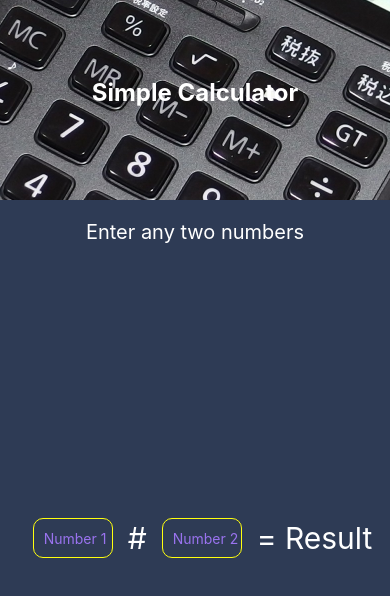
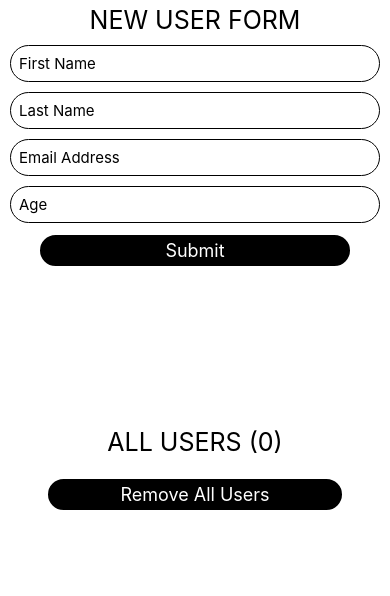
Before and after one commit to ragenmah/react-native-practice, a React Native app: screen / in a window 390 px wide. Shown: the top 596 px of the page. Built offline with nearby package versions, Linux system fonts and the light colour scheme.

Commit message:
made custom scroll view and flatList

```diff
--- a/App.js
+++ b/App.js
@@ -1,10 +1,10 @@
 import React from 'react';
+
 import Calculator from './src/Calculator';
+import ScrollViewApp from './src/ScrollViewApp';
 
 const App = () => {
-  return (
-    <Calculator/>
-  );
+  return <ScrollViewApp />;
 };
 
 export default App;
--- /dev/null
+++ b/src/ScrollViewApp.js
@@ -0,0 +1,14 @@
+import React from 'react';
+import {View} from 'react-native';
+
+import {CustomScrollView, CustomFlatList} from './components/index';
+import {CommonStyles} from './constants/index';
+
+const ScrollViewApp = () => {
+
+  return (
+      <CustomScrollView />
+  );
+};
+
+export default ScrollViewApp;
--- /dev/null
+++ b/src/components/CustomFlatList.js
@@ -0,0 +1,127 @@
+import React from 'react';
+import {useState, useEffect} from 'react';
+import {StyleSheet, View, FlatList, Text, Image} from 'react-native';
+
+import CustomButton from './CustomButton';
+import {CommonStyles, Images} from '../constants';
+
+const CustomFlatList = ({formPData}) => {
+  const [users, setUsers] = useState([
+    // {
+    //   firstName: formPData.firstName,
+    //   lastName: formPData.firstName,
+    //   email: 'sodip@gmail.com',
+    //   age: '22',
+    // },
+    // {
+    //   firstName: 'John',
+    //   lastName: 'Doe',
+    //   email: 'example@email.com',
+    //   age: '22',
+    // },
+    // {
+    //   firstName: 'Jane',
+    //   lastName: 'Doe',
+    //   email: 'example@email.com',
+    //   age: '22',
+    // },
+  ]);
+
+  const clearAllUsers = () => {
+
+
+    setUsers([]);
+  };
+
+
+  console.log('Form P ', formPData);
+
+  formPData.length != 0
+    ? // ? console.log('HELLO')
+      // : console.log('null');
+      // setUsers(previousValue => [
+      //   ...previousValue,
+      //   {
+      //     firstName: formPData.firstName,
+      //     lastName: formPData.firstName,
+      //     email: 'sodip@gmail.com',
+      //     age: '22',
+      //   },
+      //   users.push(formPData)
+      // ])
+
+      // setUsers(previousValue=>({...previousValue,formPData}))
+      users.push(previousValue=>({...previousValue,formPData}))
+    : console.log('null');
+
+  // console.log('Form users push', users);
+  const renderItem = ({item}) => {
+    return (
+      <View style={[STYLE.listItem, CommonStyles.flexRow]}>
+        <Image source={Images.userImage} style={STYLE.userImage} />
+
+        <View style={CommonStyles.p10}>
+          <Text style={STYLE.text}>
+            Name: {item?.firstName} {item?.lastName}
+          </Text>
+
+          <Text style={STYLE.text}>Age: {item?.age}</Text>
+
+          <Text style={STYLE.text}>Email: {item?.email}</Text>
+        </View>
+      </View>
+    );
+  };
+
+  const ListHeader = () => {
+    return (
+      <Text
+        style={CommonStyles.headerText}>{`ALL USERS (${users?.length})`}</Text>
+    );
+  };
+
+  const ListFooter = () => {
+    return (
+      <View style={STYLE.btnStyle}>
+        <CustomButton onPress={clearAllUsers} title="Remove All Users" />
+      </View>
+    );
+  };
+
+  return (
+    <FlatList
+      data={users}
+      style={[CommonStyles.dFlex]}
+      // horizontal
+      keyExtractor={(_, index) => index.toString()}
+      renderItem={renderItem}
+      ListHeaderComponent={ListHeader}
+      ListFooterComponent={ListFooter}
+    />
+  );
+};
+
+const STYLE = StyleSheet.create({
+  text: {
+    fontSize: 16,
+    color: 'purple',
+  },
+  listItem: {
+    borderBottomWidth: 1,
+    padding: 5,
+    borderBottomColor: 'purple',
+  },
+  userImage: {
+    height: 50,
+    width: 50,
+    borderRadius: 100,
+    alignSelf: 'center',
+  },
+  btnStyle: {
+    flex: 1,
+    alignItems: 'center',
+    padding: 10,
+  },
+});
+
+export default CustomFlatList;
--- /dev/null
+++ b/src/components/CustomScrollView.js
@@ -0,0 +1,91 @@
+import React, {useState} from 'react';
+import {Text, TextInput, View, ScrollView, Alert} from 'react-native';
+
+import {CustomButton, CustomFlatList} from '.';
+import {CommonStyles} from '../constants/index';
+
+const CustomScrollView = () => {
+  const [firstName, setFirstName] = useState('');
+  const [lastName, setLastName] = useState('');
+  const [email, setEmail] = useState('');
+  const [age, setAge] = useState('');
+  // var firstName,
+  //   lastName,
+  //   email,
+  //   age = '';
+  const [formData, setFormData] = useState('');
+  return (
+    <View style={CommonStyles.displayColumn}>
+      <ScrollView style={CommonStyles.dFlex}>
+        <View style={CommonStyles.dCenter}>
+          <Text style={CommonStyles.headerText}>NEW USER FORM</Text>
+
+          <TextInput
+            placeholder="First Name"
+            style={CommonStyles.input}
+            onChangeText={text => {
+              setFirstName(text);
+            }}
+            value={firstName}
+          />
+
+          <TextInput
+            placeholder="Last Name"
+            style={CommonStyles.input}
+            onChangeText={text => {
+              setLastName(text);
+            }}
+            value={lastName}
+          />
+
+          <TextInput
+            placeholder="Email Address"
+            keyboardType="email-address"
+            style={CommonStyles.input}
+            onChangeText={text => {
+              setEmail(text);
+            }}
+            value={email}
+          />
+
+          <TextInput
+            placeholder="Age"
+            keyboardType="numeric"
+            style={CommonStyles.input}
+            onChangeText={text => {
+              setAge(text);
+            }}
+            value={age}
+          />
+
+          <CustomButton
+            onPress={() => {
+              if (firstName != '' && lastName != '' && email != '' && age != '')
+                setFormData({
+                  firstName: firstName,
+                  lastName: lastName,
+                  email: email,
+                  age: age,
+                });
+              else {
+                Alert.alert('All fields are required');
+              }
+              // clearFormInputs
+              setFirstName('');
+              setLastName('');
+              setEmail('');
+              setAge('');
+
+              // console.log("hello", formData)
+            }}
+            title="Submit"
+          />
+        </View>
+      </ScrollView>
+
+      <CustomFlatList formPData={formData} />
+    </View>
+  );
+};
+
+export default CustomScrollView;
--- a/src/components/index.js
+++ b/src/components/index.js
@@ -1,3 +1,5 @@
-import CustomButton from "./CustomButton";
+import CustomButton from './CustomButton';
+import CustomScrollView from './CustomScrollView';
+import CustomFlatList from './CustomFlatList';
 
-export {CustomButton}
+export {CustomButton, CustomScrollView, CustomFlatList};
--- a/src/constants/CommonStyles.js
+++ b/src/constants/CommonStyles.js
@@ -3,6 +3,9 @@ import {StyleSheet} from 'react-native';
 const CommonStyles = StyleSheet.create({
   dFlex: {
     flex: 1,
+  },
+  dCenter: {
+    alignItems: 'center',
   },
   flexRow: {
     flexDirection: 'row',
@@ -20,5 +23,24 @@ const CommonStyles = StyleSheet.create({
     justifyContent: 'center',
     alignItems: 'center',
   },
+  headerText: {
+    margin: 5,
+    fontSize: 25,
+    textAlign: 'center',
+    color: 'black',
+  },
+  input: {
+    borderWidth: 1,
+    margin: 5,
+    fontSize: 15,
+    borderRadius: 42,
+    padding: 8,
+    width: '100%',
+  },
+  displayColumn: {
+    flex: 1,
+    paddingLeft:10,
+    paddingRight:10
+  },
 });
 export default CommonStyles;
--- a/src/constants/Images.js
+++ b/src/constants/Images.js
@@ -1,5 +1,6 @@
 const Images = {
   homeImage: require('../assets/calculatorImage.jpg'),
+  userImage: require('../assets/user.jpg')
 };
 
 export default Images;
```
Also changed, not shown: src/assets/user.jpg (added).
